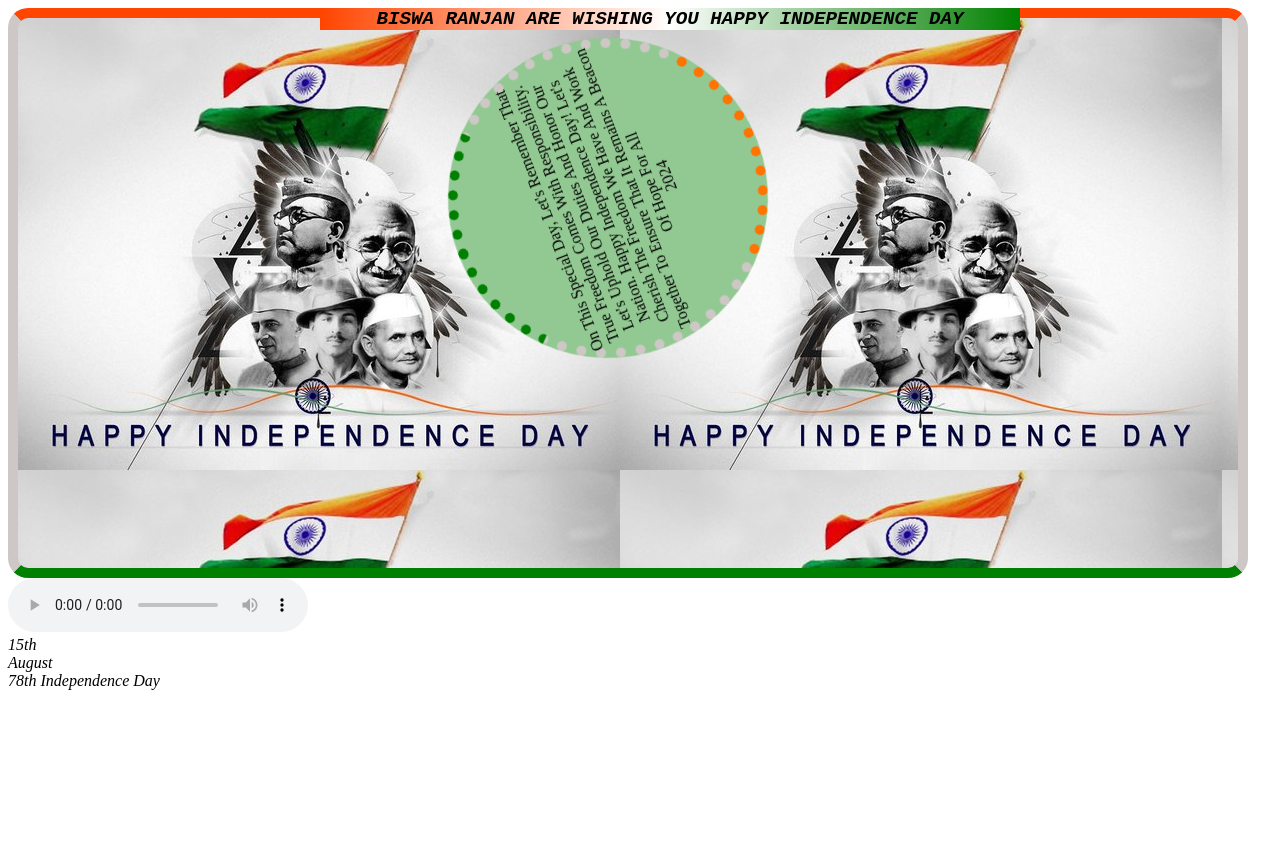
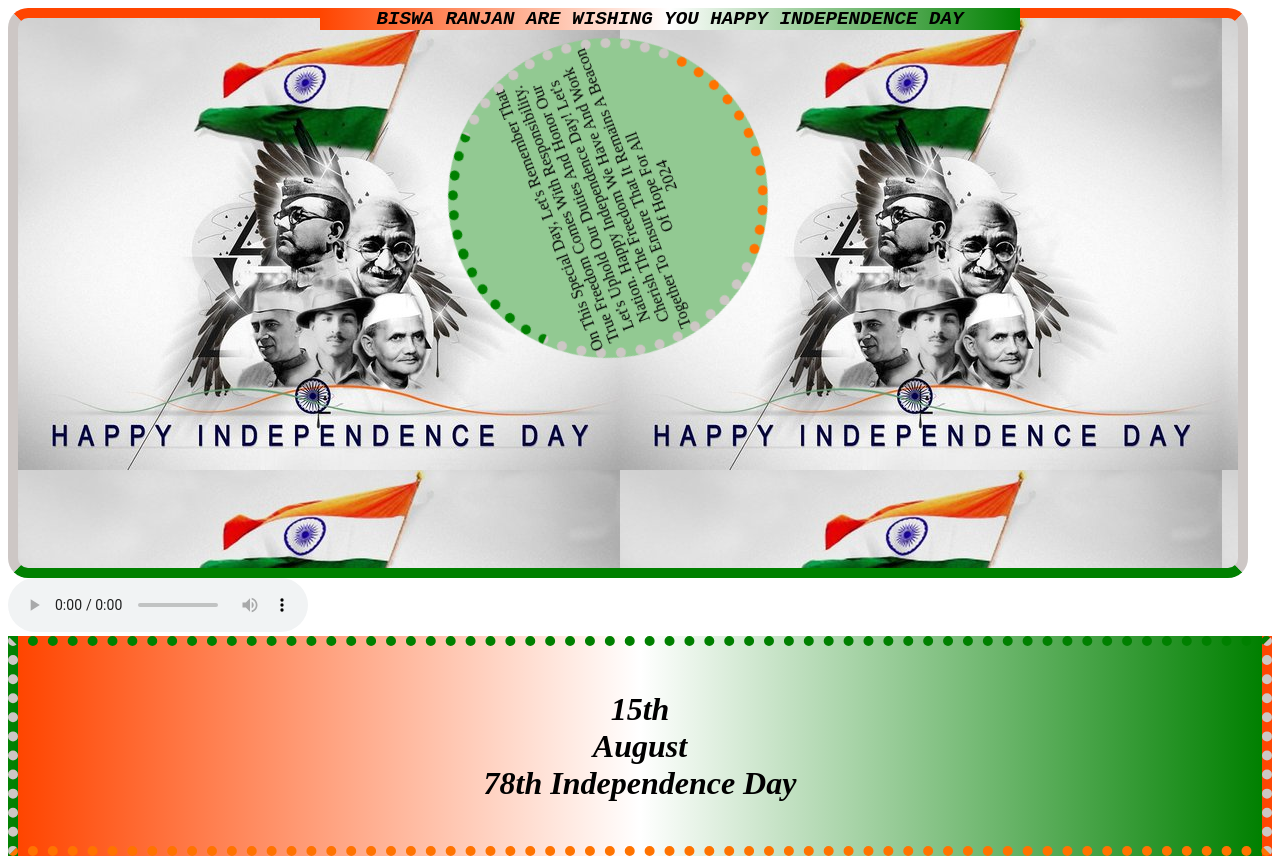
Before and after one commit to Biswa186/for-aug15, a plain HTML site: page index.html in a window 1280 px wide. Before the commit the page ends 800 px from the top, so only its background shows below. Drawn offline with Linux system fonts and the light colour scheme.

Commit message:
Update style.css

```diff
--- a/style.css
+++ b/style.css
@@ -53,3 +53,16 @@
 	left: 25%;
 
 }
+.aug{
+	height: 200px;
+	border: 10px dotted rgb(205, 199, 197);
+	border-top: 10px dotted green;
+	border-bottom: 10px dotted rgb(255, 115, 0);
+	background: linear-gradient(to left,green,white,orangered);
+	display: flex;
+	font-weight: bold;
+	font-size: xx-large;
+	justify-content: center;
+	align-items: center;
+	text-align: center;
+}
```
